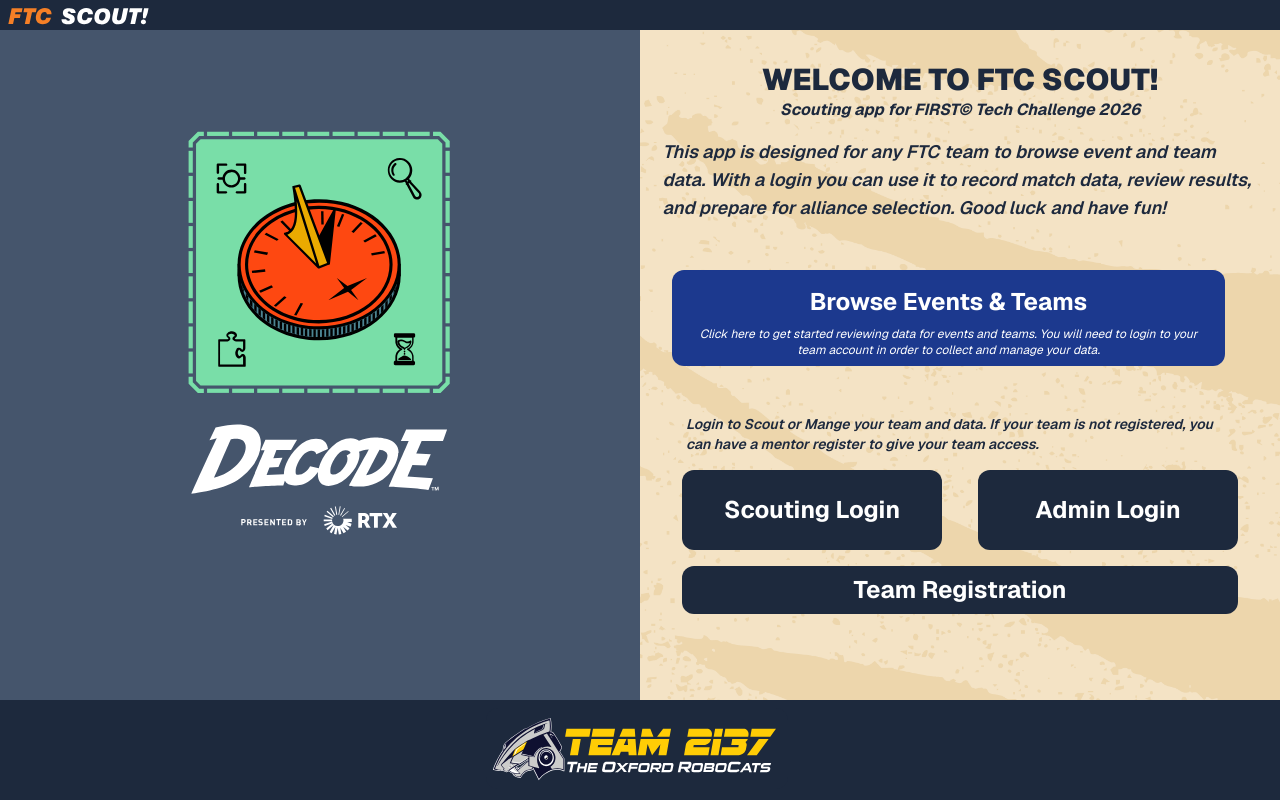
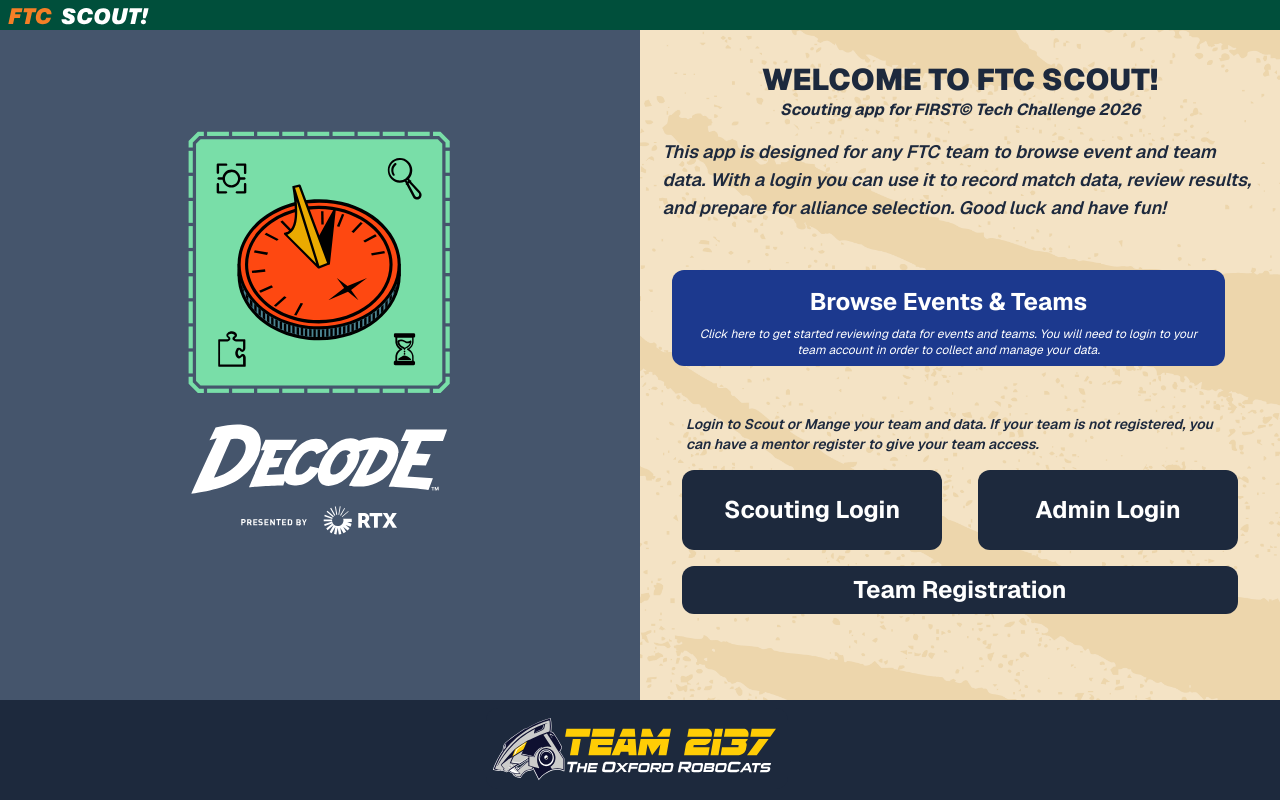
Before and after one commit to TEAM2137/FTC-SCOUT-DECODE-2026, a Next.js app: page / in a window 1280 px wide. Built offline with nearby package versions, Linux system fonts and the light colour scheme.

Commit message:
Make the header grean.

```diff
--- a/app/page.tsx
+++ b/app/page.tsx
@@ -8,12 +8,19 @@
 export default function Home() {
   return (
     <div className="
-    bg-[url('/ui/FIRST-AGE-IG-blankpost.png')] bg-cover bg-center bg-no-repeat
-    font-sans grid grid-rows-[30px_1fr_100px] justify-items-center min-h-screen
+    bg-[url('/ui/FIRST-AGE-IG-blankpost.png')]
+    bg-cover bg-center bg-no-repeat
+    font-sans
+
+    grid grid-rows-[30px_1fr_100px] justify-items-center min-h-screen
     ">
-      <div className="bg-slate-800 w-full flex flex-row row-start-1 items-start justify-items-center p-1">
+
+      <div className="
+      bg-emerald-900 w-full flex flex-row row-start-1 items-start justify-items-center p-1">
           <Image src="/ui/FTC-SCOUT-white.svg" alt="FTC | SCOUTING APP" width={150} height={25} />
       </div>
+
+
       <main className="flex flex-row row-start-2 w-full">
 
         <div className="hidden sm:flex flex-col w-[50%] bg-slate-600 items-center justify-items-center">
```
